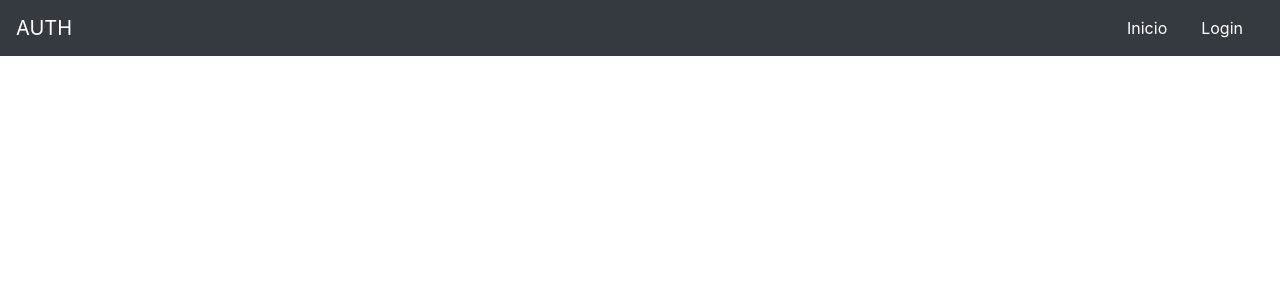
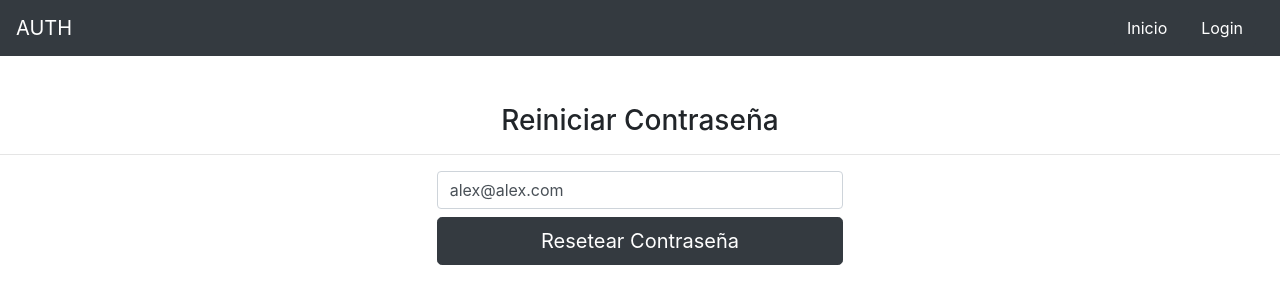
Before and after one commit to alexander134/Login-Routes, a React (Create React App) app: page /reset in a window 1280 px wide. Shown: the top 304 px of the page. Built offline with nearby package versions, Linux system fonts and the light colour scheme; no server answers.

Commit message:
mensajeria y recuperacion de contraseña y paginacion

```diff
--- a/package.json
+++ b/package.json
@@ -7,6 +7,7 @@
     "@testing-library/react": "^11.1.0",
     "@testing-library/user-event": "^12.1.10",
     "firebase": "^8.6.8",
+    "moment": "^2.29.1",
     "react": "^17.0.2",
     "react-dom": "^17.0.2",
     "react-router-dom": "^5.2.0",
--- a/src/App.jsx
+++ b/src/App.jsx
@@ -4,6 +4,7 @@ import Navbar from './components/Navbar';
 import Home from "./components/Home"
 import Login from "./components/Login"
 import Admin from "./components/Admin"
+import Reset from "./components/Reset"
 import {auth} from "./firebase"
 
 function App() {
@@ -31,6 +32,9 @@ function App() {
           <Route path="/login">
             <Login/>
           </Route>
+          <Route path="/reset">
+            <Reset/>
+          </Route>
           <Route path="/admin">
             <Admin/>
           </Route>
--- a/src/adminComponents/FhomeWorkWeeks/Components/Listado.jsx
+++ b/src/adminComponents/FhomeWorkWeeks/Components/Listado.jsx
@@ -1,16 +1,40 @@
-import React, { useEffect } from 'react'
+import React, { useEffect,useState } from 'react'
 import { db } from '../../../firebase'
+
+import moment from 'moment'
+import 'moment/locale/es'
 
 function Listado(props) {
     const {user, tareas, setTareas, serModoEdicion, setIdTarea, setTarea, setDescripcionTarea } = props;
 
+    const [ultimo, setUltimo] = useState(null)
+    const [desactivar, setDesactivar] = useState(false)
+
     useEffect(() => {
         const obtnerTareas = async () => {
             try {
+                setDesactivar(true)
                 // const db = firebase.firestore()
-                const data = await db.collection(user.uid).get()
+                const data = await db.collection(user.uid)
+                .limit(4)
+                .orderBy('name','desc')
+                .get()
+                setUltimo(data.docs[data.docs.length - 1])
                 const arrayData = await data.docs.map(doc => ({ id: doc.id, ...doc.data() }))
                 setTareas(arrayData)
+
+                const query = await db.collection(user.uid)
+                .limit(4)
+                .orderBy('name','desc')
+                .startAfter(data.docs[data.docs.length - 1])
+                .get()
+
+                if(query.empty){
+                    setDesactivar(true)
+                }else{
+                    setDesactivar(false)
+                }
+
             } catch (error) {
                 console.log("error al ir al firestore");
             }
@@ -19,7 +43,36 @@ function Listado(props) {
         obtnerTareas();
     }, [setTareas,user.uid])
 
+    const siguente= async()=>{
+        try {
+            const data = await db.collection(user.uid)
+                .limit(4)
+                .orderBy('name','desc')
+                .startAfter(ultimo)
+                .get()
+                const arrayData = await data.docs.map(doc => ({ id: doc.id, ...doc.data() }))
+                setTareas([
+                    ...tareas,
+                    ...arrayData
+                ])
+                setUltimo(data.docs[data.docs.length - 1])
 
+
+                const query = await db.collection(user.uid)
+                .limit(4)
+                .orderBy('name','desc')
+                .startAfter(data.docs[data.docs.length - 1])
+                .get()
+
+                if(query.empty){
+                    setDesactivar(true)
+                }else{
+                    setDesactivar(false)
+                }
+        } catch (error) {
+
+        }
+    }
     const eliminarTarea = async (id) => {
         try {
             // const db = firebase.firestore()
@@ -47,7 +100,7 @@ function Listado(props) {
                 {
                     tareas.map(item => (
                         <li className="list-group-item" key={item.id}>
-                            {item.name}
+                            {item.name}  {moment(item.fecha).format('LLL')}
                             <button className="btn btn-danger btn-sm float-right" onClick={() => eliminarTarea(item.id)}>
                                 Eliminar
                             </button>
@@ -58,6 +111,8 @@ function Listado(props) {
                     ))
                 }
             </ul>
+            <button onClick={()=>siguente()}
+             className="btn btn-info btn-block mt-2 btn-sm" disabled={desactivar}>Siguente...</button>
         </div>
     )
 }
--- a/src/components/Login.jsx
+++ b/src/components/Login.jsx
@@ -162,6 +162,15 @@ const Login = (props) => {
                             }
 
                         </button>
+
+
+                            {
+                                !esResgitro && passVa ? (
+                                <button className="btn btn-warning btn-sm mt-2" onClick={()=>props.history.push('./reset')} type="button">Recuperar Contraseña</button>
+                                ):null
+                            }
+
+
                     </form>
                 </div>
             </div>
--- /dev/null
+++ b/src/components/Reset.jsx
@@ -0,0 +1,64 @@
+import React,{useState} from 'react'
+import {auth} from "../firebase"
+import {withRouter} from "react-router-dom"
+const Reset = (props) => {
+    const [email, setEmail] = useState('alex@alex.com')
+    const [emailVa, setEmailVa] = useState(false)
+    const [mensajeAlert, setMensajeAlert] = useState([])
+
+    const procesarDatos =(e)=>{
+        e.preventDefault()
+        if(!email.trim()){
+            setEmailVa(true)
+            setMensajeAlert([
+                {inputPass:'',inputUser: 'debe ingresar el usuario'}
+            ])
+            return
+        }
+        setEmailVa(false)
+        recuperar()
+    }
+
+    const recuperar = React.useCallback(async()=>{
+        try {
+            await auth.sendPasswordResetEmail(email);
+            props.history.push('/login')
+            console.log('correo enviado');
+        } catch (error) {
+            setMensajeAlert([
+                {inputPass: error.message}
+            ])
+        }
+    },[email,props.history])
+    return (
+        <div className="mt-5">
+            <h3 className="text-center">
+            Reiniciar Contraseña
+            </h3>
+            <hr />
+            <div className="row justify-content-center">
+                <div className="col-12 col-sm-8 col-md-6 col-xl-4">
+                    <form onSubmit={procesarDatos}>
+                        {
+                            emailVa && (
+                                <div className="alert alert-warning" role="alert">{mensajeAlert[0].inputUser}</div>
+                            )
+                        }
+                        <input
+                            type="text"
+                            onChange={e=>setEmail(e.target.value)}
+                            className="form-control mb-2"
+                            placeholder="Ingrese Usuario"
+                            value={email}/>
+
+                        <button className="btn btn-dark btn-lg btn-block" type="submit">
+                            Resetear Contraseña
+                        </button>
+                    </form>
+                </div>
+            </div>
+        </div>
+    )
+}
+
+export default withRouter(Reset)
```
Also changed, not shown: 2 other files (tests, documents, lock files or other folders).
